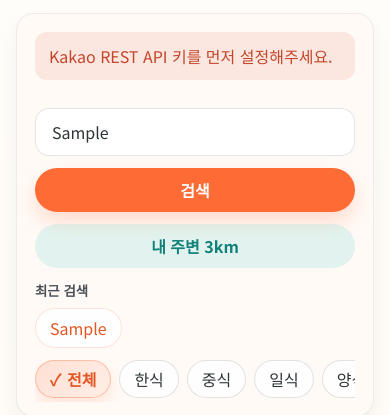
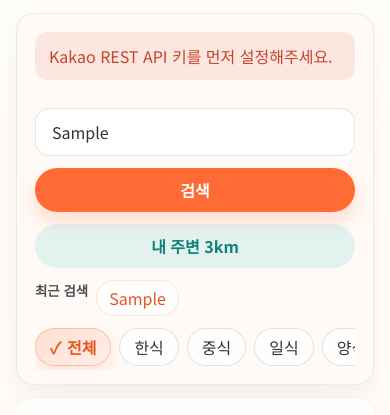
Before and after one commit to tmdry4530/kosta-ajax, a plain HTML site: page search.html in a window 390 px wide. Both pictures are taken after typing "Sample" into the empty fields and a click on the button "검색". Shown: the part 72-487 px from the top of the page. Drawn offline with nearby package versions, Linux system fonts and the light colour scheme.

Commit message:
style: tighten the search control spacing

```diff
--- a/css/search.css
+++ b/css/search.css
@@ -10,7 +10,7 @@
 .search-controls-panel {
   background: #fffaf6;
   display: grid;
-  gap: 14px;
+  gap: 12px;
 }
 
 .search-form {
@@ -21,7 +21,7 @@
 .filter-group {
   display: flex;
   flex-wrap: wrap;
-  gap: 10px;
+  gap: 8px;
 }
 
 .search-select-group {
@@ -55,8 +55,10 @@
 }
 
 .recent-searches {
-  display: grid;
-  gap: 8px;
+  align-items: center;
+  display: flex;
+  flex-wrap: wrap;
+  gap: 10px;
 }
 
 .recent-search-list,
@@ -71,8 +73,8 @@
   border: 1px solid rgba(255, 107, 53, 0.18);
   border-radius: 999px;
   color: var(--color-primary-dark);
-  min-height: 40px;
-  padding: 0 14px;
+  min-height: 36px;
+  padding: 0 12px;
 }
 
 .filter-chip {
@@ -136,6 +138,7 @@
 
 .results-sort-group {
   justify-self: end;
+  margin-right: 10px;
 }
 
 .results-panel {
@@ -404,6 +407,8 @@
   }
 
   .recent-searches {
+    align-items: flex-start;
+    gap: 8px;
     order: 0;
   }
 
@@ -483,6 +488,7 @@
 
   .results-sort-group {
     justify-self: stretch;
+    margin-right: 0;
   }
 
   .results-panel.is-collapsed .results-panel-body {
```
